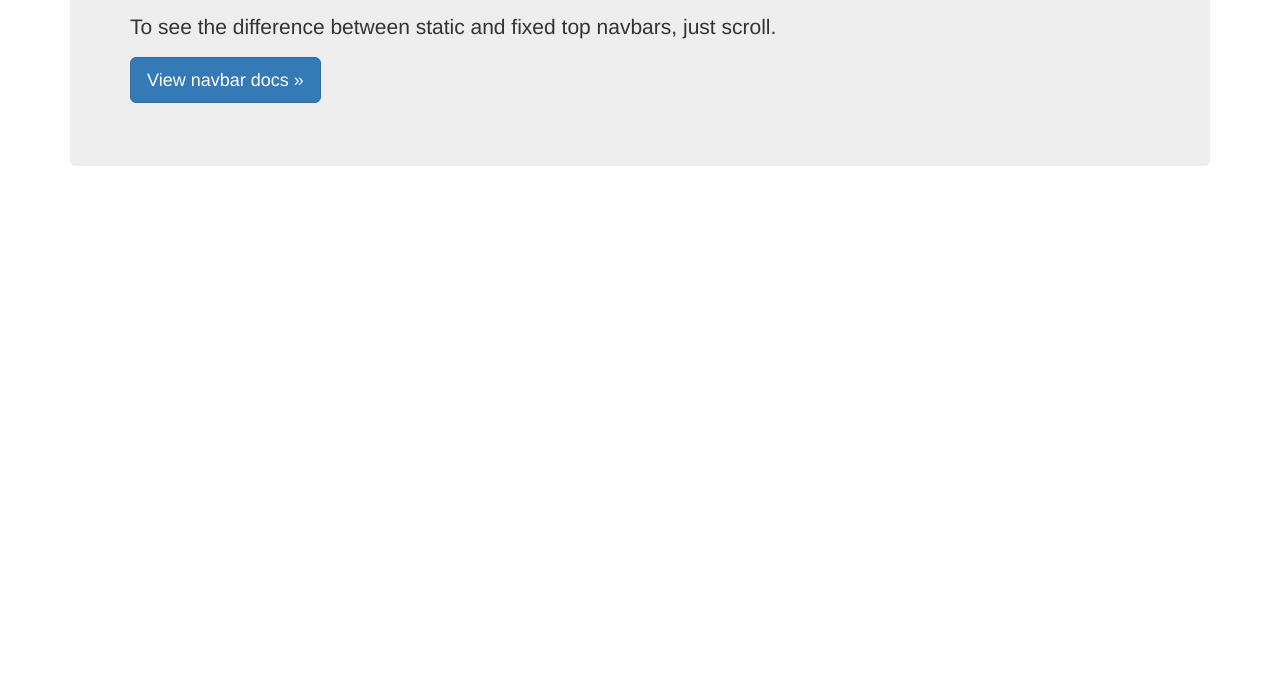
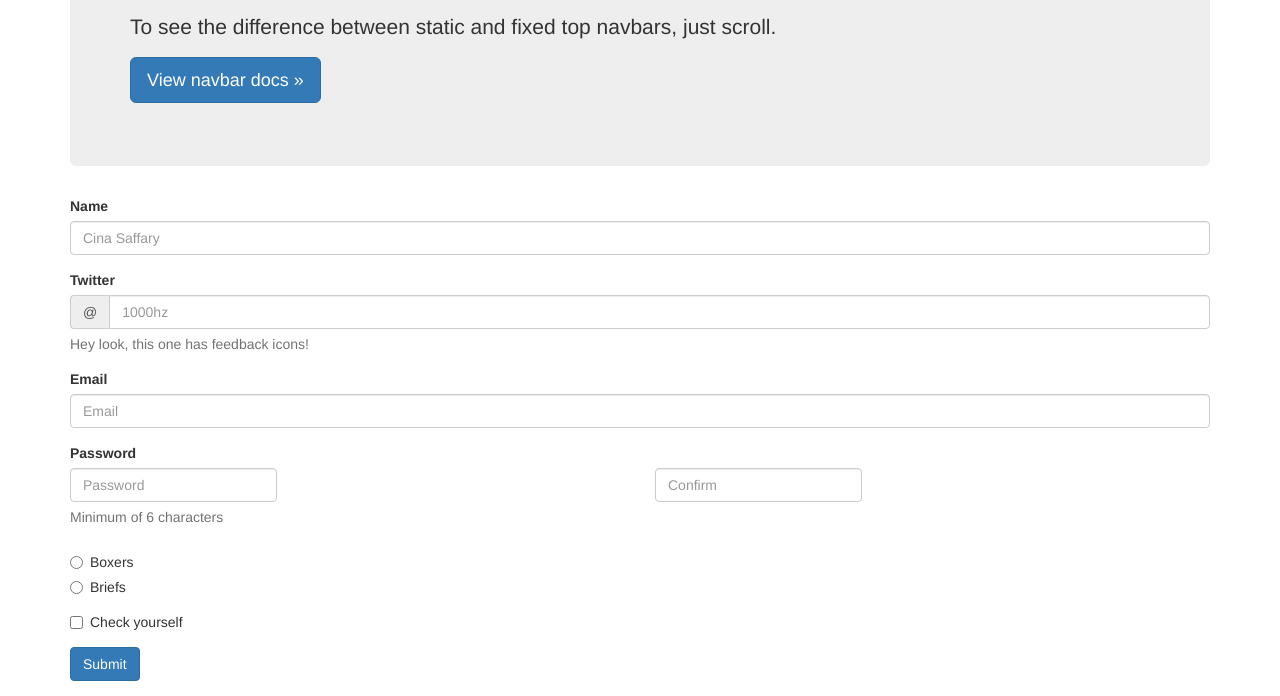
Before and after one commit to ghstahl/webpack-bootstrap3-jquery, a website built with webpack: page app/index.html in a window 1280 px wide. Shown: the part 281-977 px from the top of the page. Before the commit the page ends 800 px from the top, so only its background shows below. Built offline with nearby package versions, Linux system fonts and the light colour scheme.

Commit message:
added validator

```diff
--- a/app/index.html
+++ b/app/index.html
@@ -57,12 +57,71 @@
           <a class="btn btn-lg btn-primary" href="../../components/#navbar" role="button">View navbar docs &raquo;</a>
         </p>
       </div>
-
+<form data-toggle="validator" role="form">
+  <div class="form-group">
+    <label for="inputName" class="control-label">Name</label>
+    <input type="text" class="form-control" id="inputName" placeholder="Cina Saffary" required>
+  </div>
+  <div class="form-group has-feedback">
+    <label for="inputTwitter" class="control-label">Twitter</label>
+    <div class="input-group">
+      <span class="input-group-addon">@</span>
+      <input type="text" pattern="^[_A-z0-9]{1,}$" maxlength="15" class="form-control" id="inputTwitter" placeholder="1000hz" required>
+    </div>
+    <span class="glyphicon form-control-feedback" aria-hidden="true"></span>
+    <div class="help-block with-errors">Hey look, this one has feedback icons!</div>
+  </div>
+  <div class="form-group">
+    <label for="inputEmail" class="control-label">Email</label>
+    <input type="email" class="form-control" id="inputEmail" placeholder="Email" data-error="Bruh, that email address is invalid" required>
+    <div class="help-block with-errors"></div>
+  </div>
+  <div class="form-group">
+    <label for="inputPassword" class="control-label">Password</label>
+    <div class="form-inline row">
+      <div class="form-group col-sm-6">
+        <input type="password" data-minlength="6" class="form-control" id="inputPassword" placeholder="Password" required>
+        <div class="help-block">Minimum of 6 characters</div>
+      </div>
+      <div class="form-group col-sm-6">
+        <input type="password" class="form-control" id="inputPasswordConfirm" data-match="#inputPassword" data-match-error="Whoops, these don't match" placeholder="Confirm" required>
+        <div class="help-block with-errors"></div>
+      </div>
+    </div>
+  </div>
+  <div class="form-group">
+    <div class="radio">
+      <label>
+        <input type="radio" name="underwear" required>
+        Boxers
+      </label>
+    </div>
+    <div class="radio">
+      <label>
+        <input type="radio" name="underwear" required>
+        Briefs
+      </label>
+    </div>
+  </div>
+  <div class="form-group">
+    <div class="checkbox">
+      <label>
+        <input type="checkbox" id="terms" data-error="Before you wreck yourself" required>
+        Check yourself
+      </label>
+      <div class="help-block with-errors"></div>
+    </div>
+  </div>
+  <div class="form-group">
+    <button type="submit" class="btn btn-primary">Submit</button>
+  </div>
+</form>
     </div> <!-- /container -->
 
-   <!-- Bootstrap core JavaScript
-   ================================================== -->
-   <!-- Placed at the end of the document so the pages load faster -->
-  <script src="bundle.js"></script>
+    <!-- Bootstrap core JavaScript
+    ================================================== -->
+    <!-- Placed at the end of the document so the pages load faster -->
+    <script src="bundle.js"></script>
+    <script src="externals/bootstrap-validator/validator.js"></script>
 </body>
 </html>
```
Also changed, not shown: package.json (+6 -1 lines), dist/externals/bootstrap-validator/validator.js (added), dist/externals/bootstrap-validator/validator.min.js (added), dist/index.html, 1 other file.
